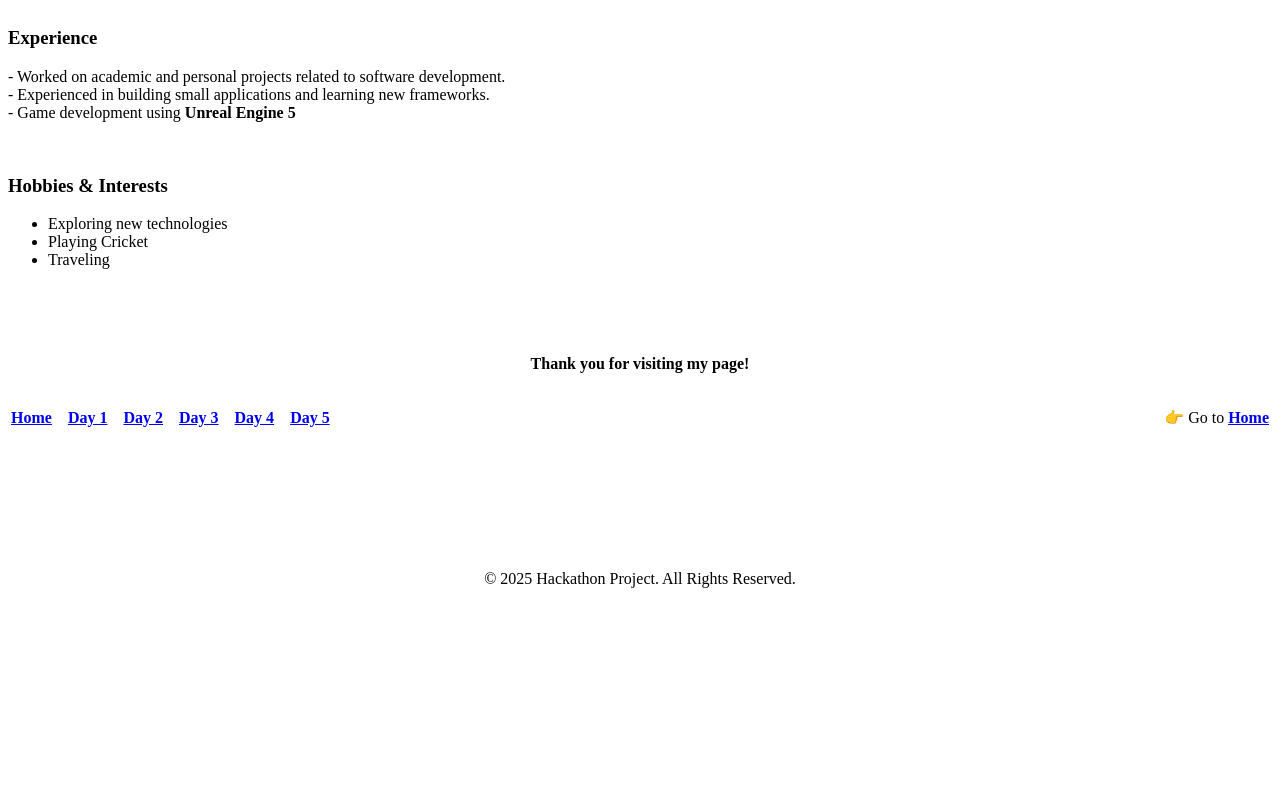
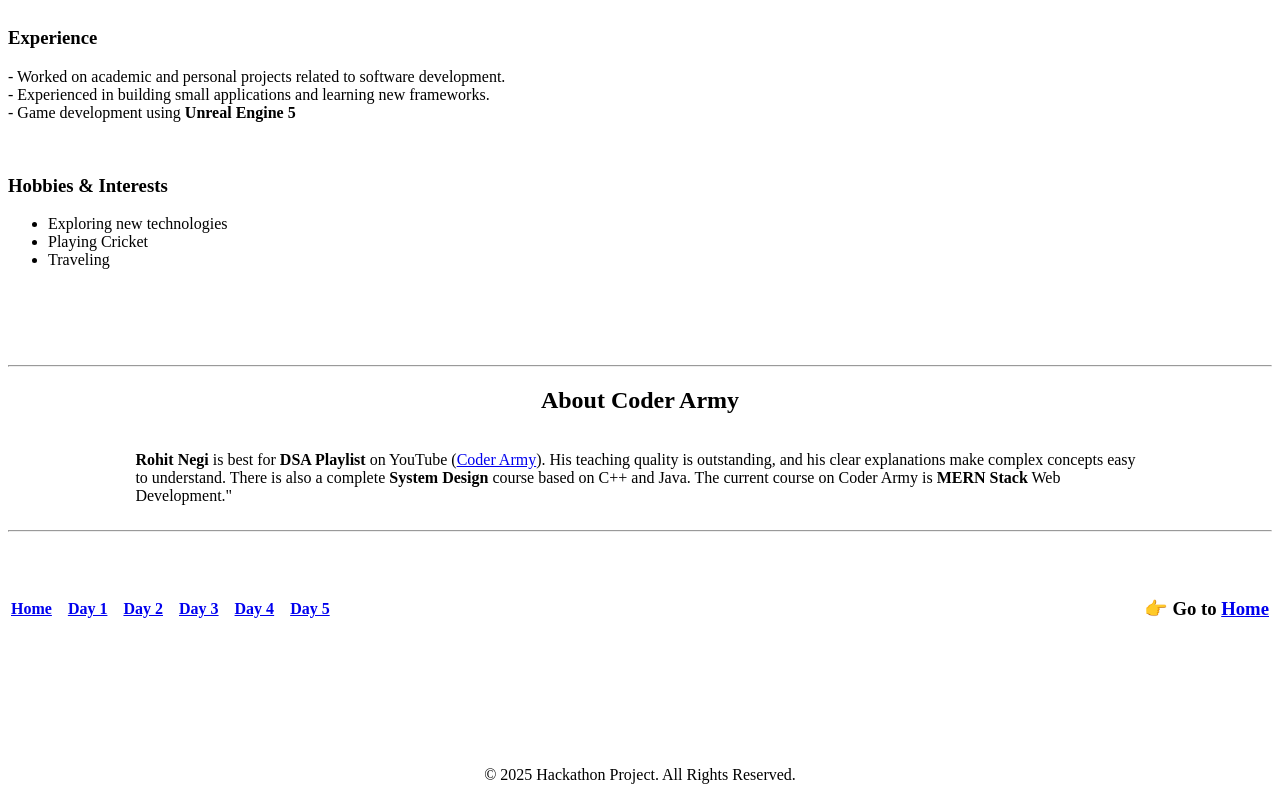
Before and after one commit to Glitch-CoD3/Hackathon_coderArmy, a plain HTML site: page Pages/about.html in a window 1280 px wide. Shown: the part 722-1522 px from the top of the page. Before the commit the page ends 1326 px from the top, so only its background shows below. Drawn offline with Linux system fonts and the light colour scheme.

Commit message:
writing something About Coder army on about page in last

```diff
--- a/Pages/about.html
+++ b/Pages/about.html
@@ -34,7 +34,7 @@
         <hr>
 
         <main>
-            <h1 align="center">About Me</h1>
+            <h1 align="center">I'm Here</h1>
 
             <table border="0" cellpadding="10" width="60%" cellspacing="0px">
                 <tr>
@@ -51,10 +51,14 @@
                         <div>
                             <table border="0" cellspacing="0" cellpadding="10">
                                 <tr>
-                                    <td> <strong> <a href="https://github.com/Glitch-CoD3" target="_blank">GitHub</a></strong></td>
-                                    <td> <strong> <a href="https://www.linkedin.com/in/md-juel-rana-944949202/" target="_blank">LinkedIn</a></strong></td>
-                                    <td><a href="https://www.facebook.com/juel.rana.chaya/" target="_blank">Facebook</a></td>
-                                    <td><a href="https://www.youtube.com/@mdjuelrana3500" target="_blank">YouTube</a></td>
+                                    <td> <strong> <a href="https://github.com/Glitch-CoD3"
+                                                target="_blank">GitHub</a></strong></td>
+                                    <td> <strong> <a href="https://www.linkedin.com/in/md-juel-rana-944949202/"
+                                                target="_blank">LinkedIn</a></strong></td>
+                                    <td><a href="https://www.facebook.com/juel.rana.chaya/" target="_blank">Facebook</a>
+                                    </td>
+                                    <td><a href="https://www.youtube.com/@mdjuelrana3500" target="_blank">YouTube</a>
+                                    </td>
                                 </tr>
 
                             </table>
@@ -114,10 +118,26 @@
                 <li>Playing Cricket</li>
                 <li>Traveling</li>
             </ul>
-            <br><br><br>
-            <p align="center"><strong>Thank you for visiting my page!</strong></p>
+            <br><br><br><br>
+
+            <hr>
+            <h2 align="center">About Coder Army</h2>
+
+
+            <table border="0" cellspacing="0px" width="80%" align="center">
+                <td>
+                    <p><strong>Rohit Negi</strong> is best for <strong>DSA Playlist</strong> on YouTube (<a
+                            href="https://www.youtube.com/@CoderArmy9">Coder Army</a>). His teaching quality is
+                        outstanding, and his clear explanations make complex concepts easy to understand. There is also
+                        a complete <strong>System Design</strong> course based on C++ and Java. The current course on
+                        Coder Army is <strong>MERN Stack</strong> Web Development."</p>
+                </td>
+            </table>
+
 
         </main>
+        <hr>
+        <br><br>
 
 
         <footer>
@@ -134,7 +154,7 @@
                         </nav>
                     </td>
                     <td align="right">
-                        <p align="right">👉 Go to <a href="/index.html"><strong>Home</strong></a></p>
+                        <h3 align="right">👉 Go to <a href="/index.html"><strong>Home</strong></a></h3>
                     </td>
                 </tr>
             </table>
```
